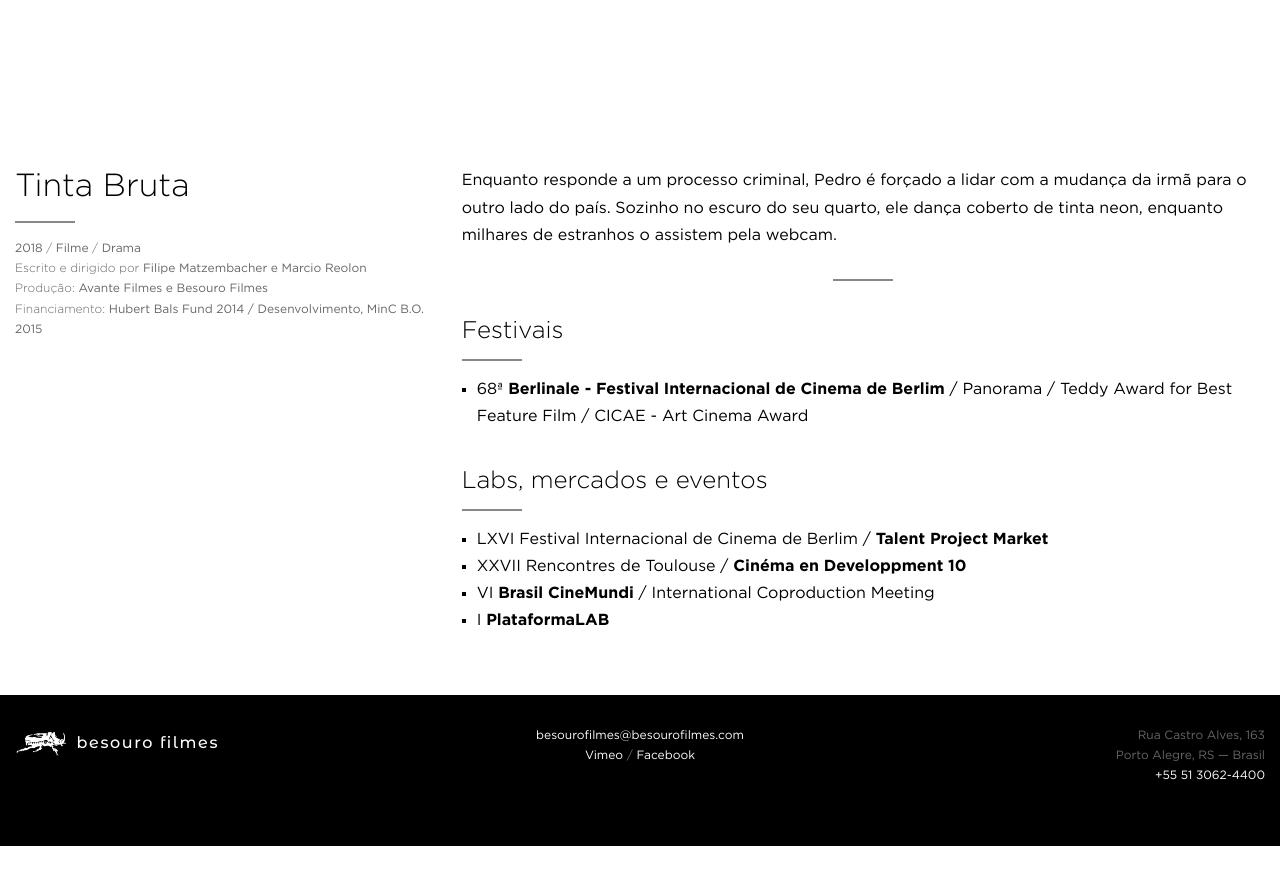
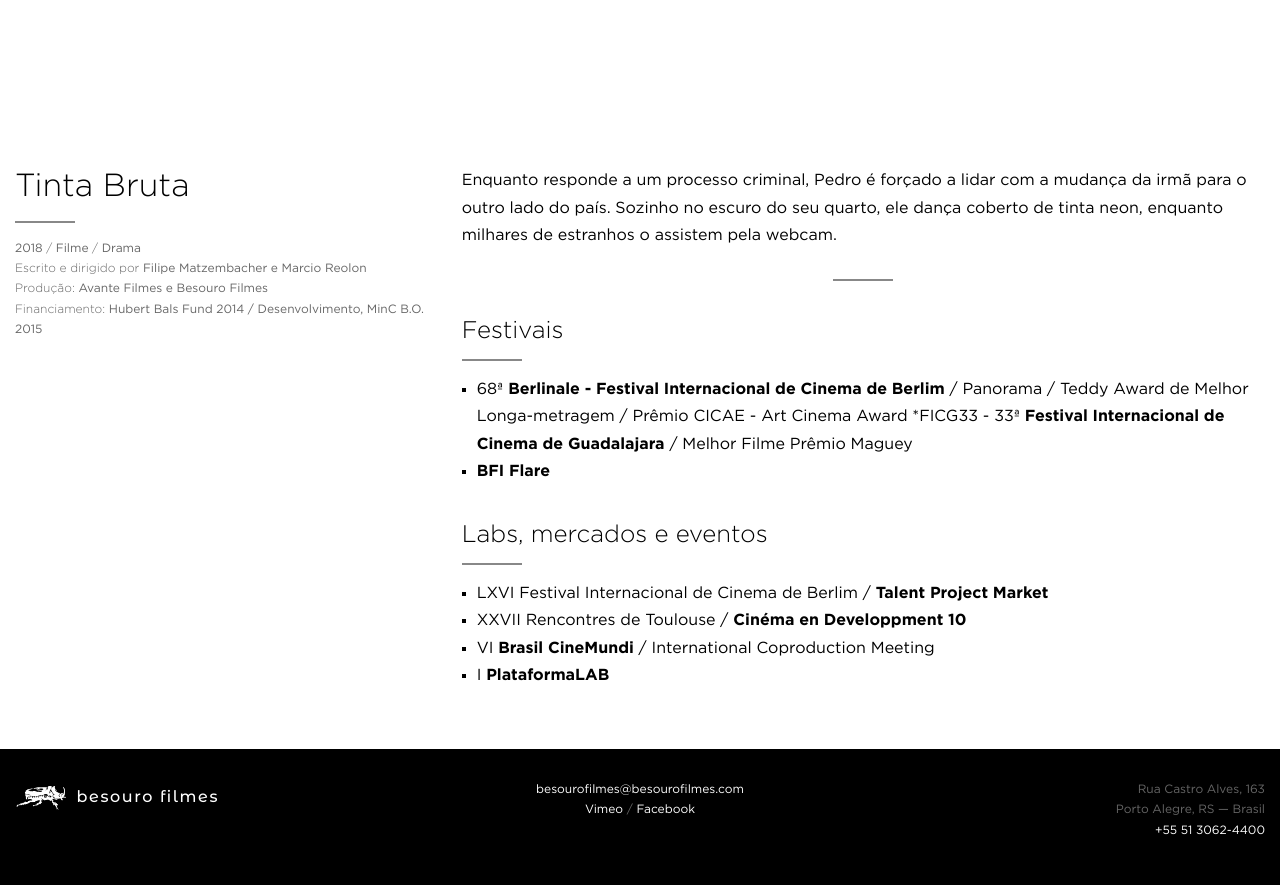
Before and after one commit to arthrfrts/besouro, a Jekyll site: the page built from _projects/tintabruta.md, in a window 1280 px wide and 900 px high, scrolled down 681 px. Shown: the top 885 px of the window. Built offline with Jekyll 4.4.1, drawn with Linux system fonts in a browser that asks for light colours; before the commit the page ends 1527 px from its top, so only the background shows below that.

Commit message:
Updated Tintabruta

```diff
--- a/_projects/tintabruta.md
+++ b/_projects/tintabruta.md
@@ -26,7 +26,9 @@
 ---
 
 ## Festivais
-* 68ª **Berlinale - Festival Internacional de Cinema de Berlim** / Panorama / Teddy Award for Best Feature Film / CICAE - Art Cinema Award
+* 68ª **Berlinale - Festival Internacional de Cinema de Berlim** / Panorama / Teddy Award de Melhor Longa-metragem / Prêmio CICAE - Art Cinema Award
+*FICG33 - 33ª **Festival Internacional de Cinema de Guadalajara** / Melhor Filme Prêmio Maguey
+* **BFI Flare**
 
 ## Labs, mercados e eventos
 * LXVI Festival Internacional de Cinema de Berlim / **Talent Project Market**
```
